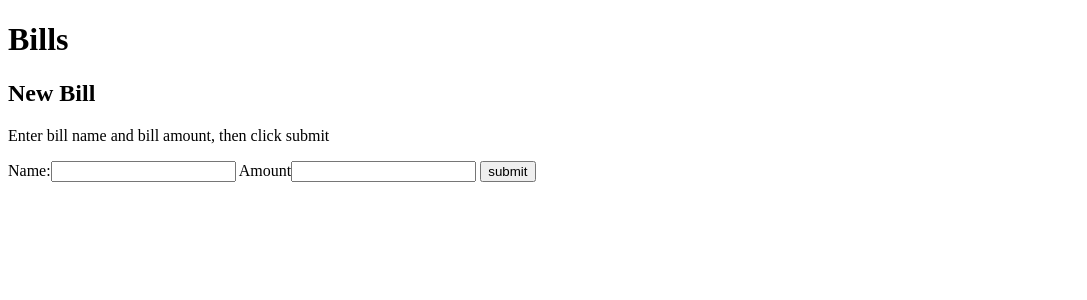
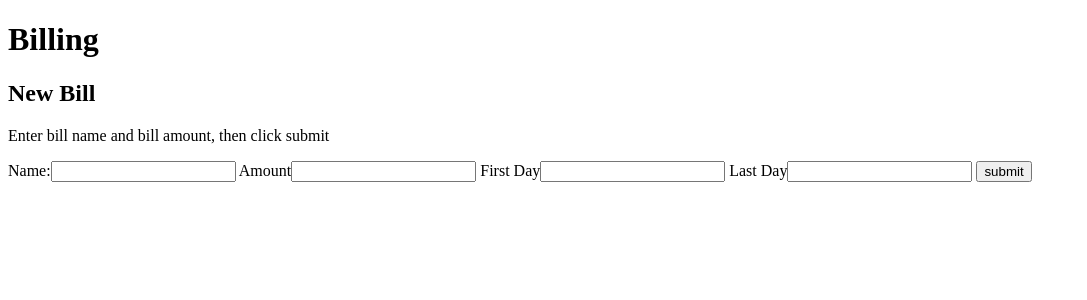
Before and after one commit to ru57y34nn/bill_splitter, a Flask app: page /create in a window 1280 px wide. Shown: the part 26-326 px from the top of the page, without its empty margins (0-1087 px from the left). Run offline with Flask 2, Linux system fonts and the light colour scheme.

Commit message:
added days to bills and users.

```diff
--- a/main.py
+++ b/main.py
@@ -31,7 +31,9 @@ def create():
     if request.method == 'POST':
         bill_name = request.form['name']
         bill_amt = int(request.form['amount'])
-        new_bill = Bill(name=bill_name, amount=bill_amt)
+        bill_start = request.form['first_day']
+        bill_end = request.form['last_day']
+        new_bill = Bill(name=bill_name, amount=bill_amt, first_day=bill_start, last_day=bill_end)
         new_bill.save()
         return redirect(url_for('all'))
 
@@ -48,6 +50,17 @@ def report():
     return render_template('report.jinja2', bills_total=bills_total)
 
 
+# function for a view to display each persons totals goes here
+'''
+Afunction should take in each user and get users move_in and move_out date
+and make a list of dates from first to last day.  It should then get the total from each bill
+and divide that by the total days in the billing period to get a cost per day for the bill.
+For each day in the billing period, it should loop through each persons list of days
+and get a total n for that day that is then uses to divide that days cost per day by.
+'''
+
+
+
 if __name__ == "__main__":
     port = int(os.environ.get("PORT", 6738))
     app.run(host='0.0.0.0', port=port, debug=True)
--- a/templates/base.jinja2
+++ b/templates/base.jinja2
@@ -9,7 +9,7 @@
         <a id="create" href="{{ url_for('create') }}">Add a new bill</a>
         <a id="report" href="{{ url_for('report') }}">Total for all bills</a>
     </nav>
-	<h1>Bills</h1>
+	<h1>Billing</h1>
 	<h2>{% block subtitle %} {% endblock subtitle %}</h2>
 	{% block content %} {% endblock content %}
 </body>
--- a/templates/bills.jinja2
+++ b/templates/bills.jinja2
@@ -5,7 +5,7 @@
 {% block content %}
 <ul>
     {% for bill in bills %}
-        <li><b>{{ bill.name }}</b>: {{ bill.amount }}</li>
+        <li><b>{{ bill.name }}</b>: {{ bill.amount }}, {{ bill.first_day }}, {{ bill.last_day }}</li>
     {% endfor %}
 </ul>
 {% endblock content %}
--- a/templates/create.jinja2
+++ b/templates/create.jinja2
@@ -7,6 +7,8 @@
     <form method="POST">
         <label for="name">Name:</label><input type="text" id="name" name="name">
         <label for="amount">Amount</label><input type="number" id="amount" name="amount">
+        <label for="first_day">First Day</label><input type="text" id="first_day" name="first_day">
+        <label for="last_day">Last Day</label><input type="text" id="last_day" name="last_day">
         <input type="submit" value="submit">
     </form>
 {% endblock content %}
--- a/templates/users.jinja2
+++ b/templates/users.jinja2
@@ -5,7 +5,7 @@
 {% block content %}
 <ul>
     {% for user in all_users %}
-        <li><b>{{ user.username }}</b>: {{ user.username }}</li>
+        <li><b>{{ user.username }}</b>: {{ user.username }}, {{ user.move_in }}, {{ user.move_out }}</li>
     {% endfor %}
 </ul>
 {% endblock content %}
```
Also changed, not shown: other parts of templates/base.jinja2 (+1 -1 lines), model.py (+5 -12 lines), setup.py (+12 -3 lines).
